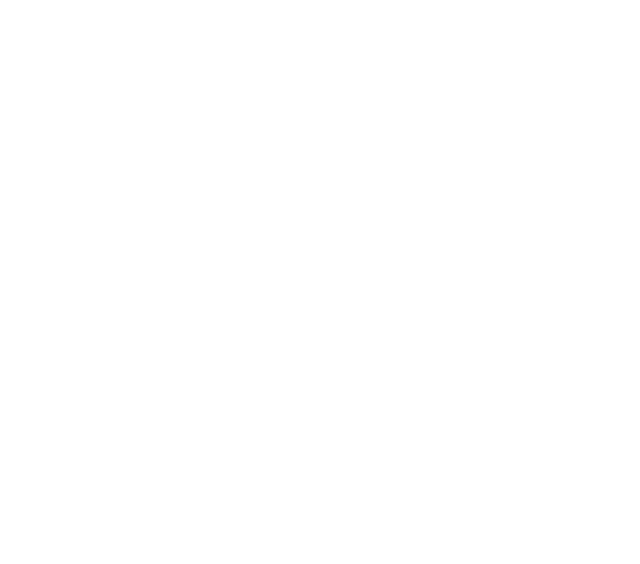
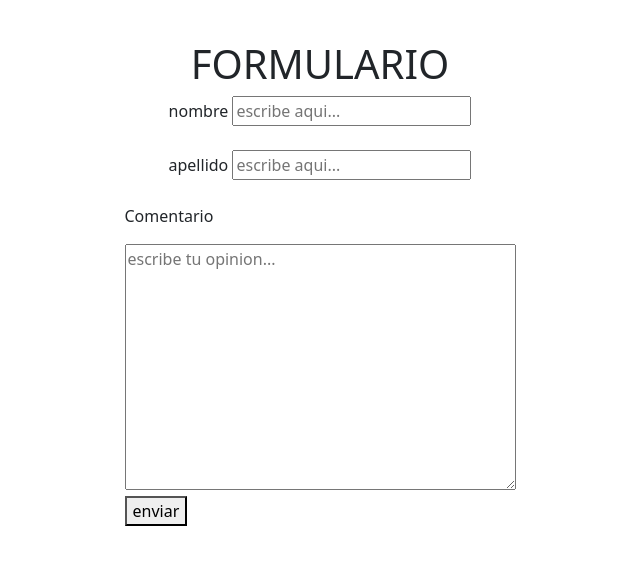
Before and after one commit to nicolasinigo/proyecto1, a plain HTML site: page contactos.html in a window 1280 px wide. Shown: the whole page, without its empty margins (320-960 px from the left). Drawn offline with nearby package versions, Linux system fonts and the light colour scheme.

Commit message:
FORMULARIO

```diff
--- a/contactos.html
+++ b/contactos.html
@@ -0,0 +1,42 @@
+<!DOCTYPE html>
+<html lang="en">
+
+<head>
+    <meta charset="UTF-8">
+    <meta http-equiv="X-UA-Compatible" content="IE=edge">
+    <meta name="viewport" content="width=device-width, initial-scale=1.0">
+    <link rel="stylesheet" href="index.css">
+    <!-- CSS only -->
+    <link href="https://cdn.jsdelivr.net/npm/bootstrap@5.2.1/dist/css/bootstrap.min.css" rel="stylesheet"
+        integrity="sha384-iYQeCzEYFbKjA/T2uDLTpkwGzCiq6soy8tYaI1GyVh/UjpbCx/TYkiZhlZB6+fzT" crossorigin="anonymous">
+    <title>Document</title>
+</head>
+
+<body>
+    <article id="formulario">
+        <h1>FORMULARIO</h1>
+        <div>
+            <label for="texto">nombre</label>
+            <input type="text" placeholder="escribe aqui..." name="texto">
+        </div>
+        <br>
+        <div>
+            <label for="texto">apellido</label>
+            <input type="text" placeholder="escribe aqui..." name="texto">
+        </div>
+        <br>
+        <div>
+            <p>Comentario</p>
+            <textarea name="parrafo" cols="40" rows="10" placeholder="escribe tu opinion..."></textarea>
+            <br>
+            <button type="submit">enviar</button>
+        </div>
+    </article>
+
+    <!-- JavaScript Bundle with Popper -->
+    <script src="https://cdn.jsdelivr.net/npm/bootstrap@5.2.1/dist/js/bootstrap.bundle.min.js"
+        integrity="sha384-u1OknCvxWvY5kfmNBILK2hRnQC3Pr17a+RTT6rIHI7NnikvbZlHgTPOOmMi466C8"
+        crossorigin="anonymous"></script>
+</body>
+
+</html>
--- a/index.css
+++ b/index.css
@@ -1,3 +1,4 @@
+/*SLIDER*/
 #slider{
     width: 100%;
     margin: auto;
@@ -31,7 +32,17 @@
     75% {margin-left:-300%;}
     100% {margin-left:-300%;}
 }
+/*ICONOS DE REDES SOCIALES*/
 img.pequeña{
     width: 20px;
     height: 20px;
-  }
+}
+
+/*PAGINA CONTACTOS ==> FORMULARIO*/
+#formulario {
+    margin-top: 40px;
+    display: flex;
+    flex-direction: column;
+    justify-content: center;
+    align-items: center;
+}
```
Also changed, not shown: quienes-somos.html (+20 -0 lines).
